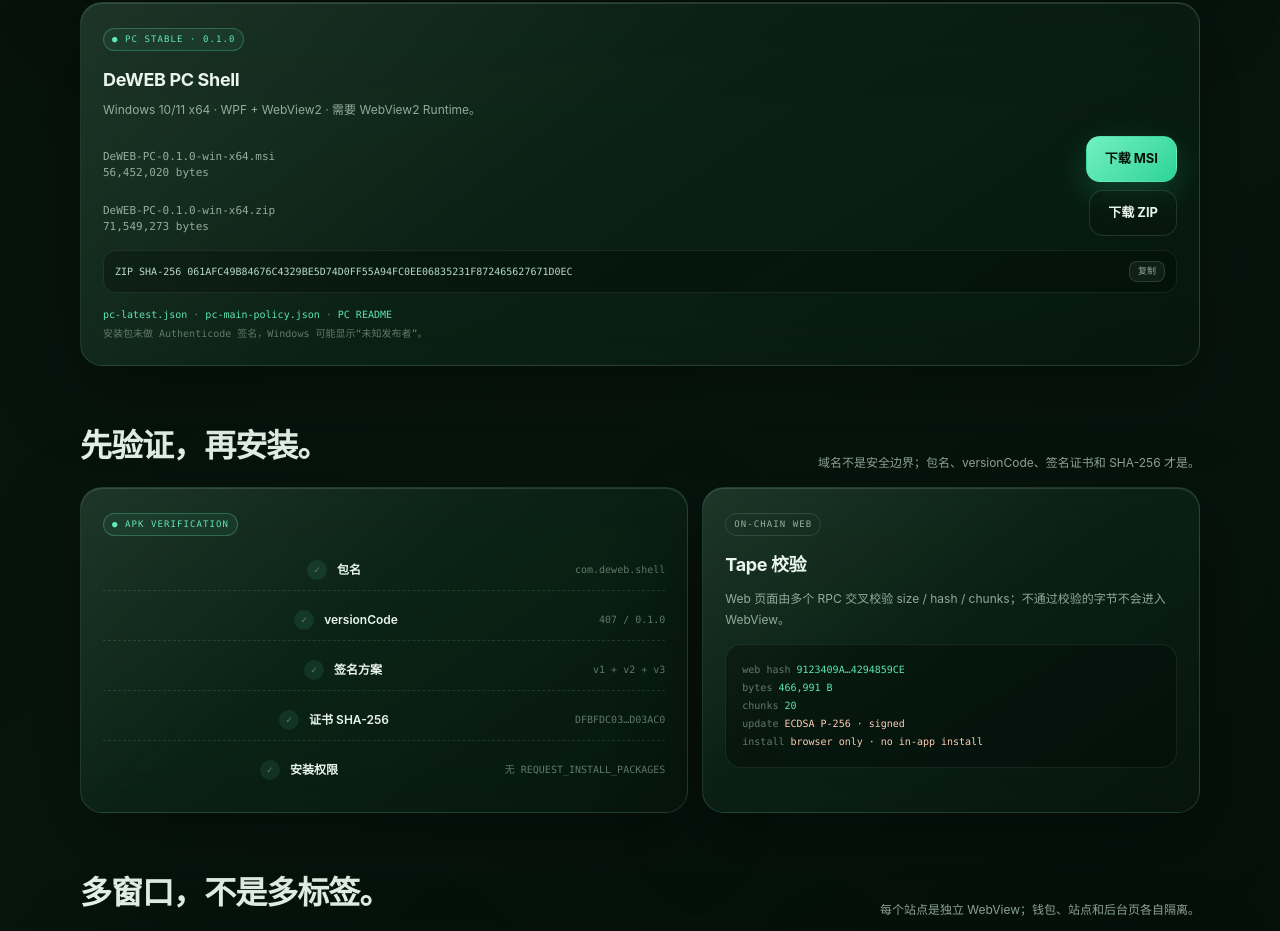
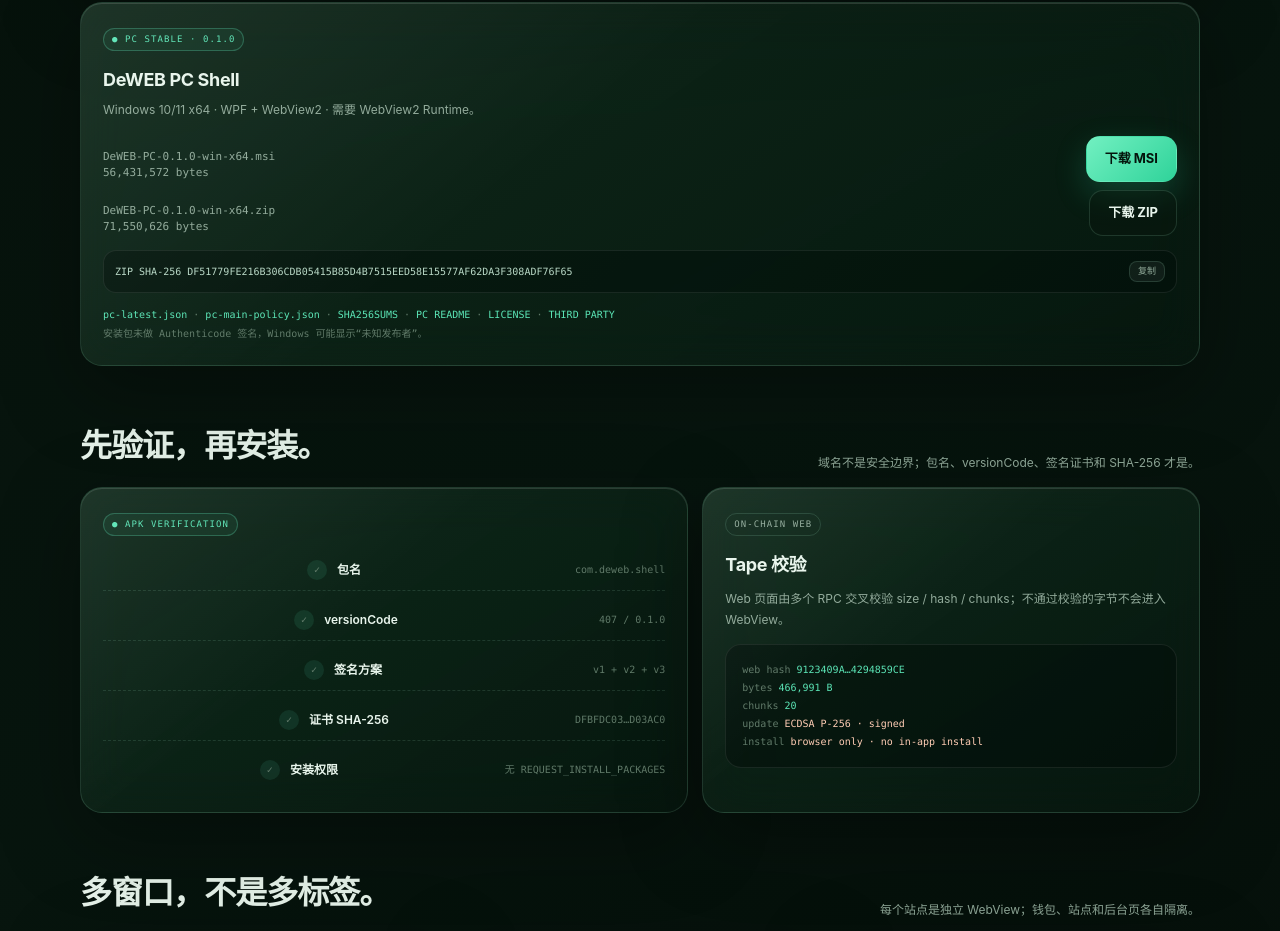
Before and after one commit to yy54816464/deweb-desktop-releases, a plain HTML site: page index.html in a window 1280 px wide. Shown: the part 977-1908 px from the top of the page. Drawn offline with Linux system fonts and the light colour scheme.

Commit message:
release: refresh PC 0.1.0 artifacts and checksums
Publish the final Android-aligned build with the sanitized README,
LICENSE, third-party notices and matching SHA256SUMS.

Co-Authored-By: Claude Code <noreply@anthropic.com>

```diff
--- a/index.html
+++ b/index.html
@@ -208,21 +208,24 @@ h1 em{font-style:normal;color:var(--mint)}
           <h3>DeWEB PC Shell</h3>
           <p>Windows 10/11 x64 · WPF + WebView2 · 需要 WebView2 Runtime。</p>
           <div class="dl-row">
-            <div class="file">DeWEB-PC-0.1.0-win-x64.msi<br>56,452,020 bytes</div>
+            <div class="file">DeWEB-PC-0.1.0-win-x64.msi<br>56,431,572 bytes</div>
             <a class="btn primary" href="./DeWEB-PC-0.1.0-win-x64.msi" download>下载 MSI</a>
           </div>
           <div class="dl-row" style="margin-top:8px">
-            <div class="file">DeWEB-PC-0.1.0-win-x64.zip<br>71,549,273 bytes</div>
+            <div class="file">DeWEB-PC-0.1.0-win-x64.zip<br>71,550,626 bytes</div>
             <a class="btn ghost" href="./DeWEB-PC-0.1.0-win-x64.zip" download>下载 ZIP</a>
           </div>
           <div class="hashbox">
-            <code>ZIP SHA-256 061AFC49B84676C4329BE5D74D0FF55A94FC0EE06835231F872465627671D0EC</code>
-            <button class="copy" data-copy="061AFC49B84676C4329BE5D74D0FF55A94FC0EE06835231F872465627671D0EC" type="button">复制</button>
+            <code>ZIP SHA-256 DF51779FE216B306CDB05415B85D4B7515EED58E15577AF62DA3F308ADF76F65</code>
+            <button class="copy" data-copy="DF51779FE216B306CDB05415B85D4B7515EED58E15577AF62DA3F308ADF76F65" type="button">复制</button>
           </div>
           <div style="margin-top:12px;font:10px/1.6 var(--mono);color:var(--dim);line-height:1.9">
             <a href="./pc-latest.json" target="_blank" rel="noopener">pc-latest.json</a>
             · <a href="./pc-main-policy.json" target="_blank" rel="noopener">pc-main-policy.json</a>
-            · <a href="./PC-README.md" target="_blank" rel="noopener">PC README</a><br>
+            · <a href="./SHA256SUMS-0.1.0.txt" target="_blank" rel="noopener">SHA256SUMS</a>
+            · <a href="./PC-README.md" target="_blank" rel="noopener">PC README</a>
+            · <a href="./PC-LICENSE.txt" target="_blank" rel="noopener">LICENSE</a>
+            · <a href="./PC-THIRD-PARTY-NOTICES.md" target="_blank" rel="noopener">THIRD PARTY</a><br>
             安装包未做 Authenticode 签名，Windows 可能显示“未知发布者”。
           </div>
         </article>
--- a/pc-latest.json
+++ b/pc-latest.json
@@ -1,7 +1,7 @@
 {
   "version": "0.1.0",
   "downloadUrl": "https://download.dewebdesk.link/DeWEB-PC-0.1.0-win-x64.zip",
-  "sha256": "061afc49b84676c4329be5d74d0ff55a94fc0ee06835231f872465627671d0ec",
-  "notes": "0.1.0: 与手机端对齐默认跟随链上主文档 hash；严格固定/policy 可选；发布包 README 已脱敏。",
-  "signature": "MEUCIQDIi1llZe76m7+rLpGFslufry81aN43ehue2aLtisfLrwIgFmmZigdeVTnUbewixvFTbiQ57LXvLz2PCyunBhAcXlc="
+  "sha256": "df51779fe216b306cdb05415b85d4b7515eed58e15577af62da3f308adf76f65",
+  "notes": "0.1.0: 默认跟随链上主文档 hash；严格 policy 可选；公开 README/LICENSE/第三方声明。",
+  "signature": "MEUCIQDNr0u74EjUQX+gU79QIIApGFtZq3CZkITzQ8UPtupaLgIgMWemhZhgymm4QwCig6OV41iRw8CeGRUiWp32f3/ccFM="
 }
```
Also changed, not shown: PC-LICENSE.txt (added), SHA256SUMS-0.1.0.txt (added), 4 other files.
